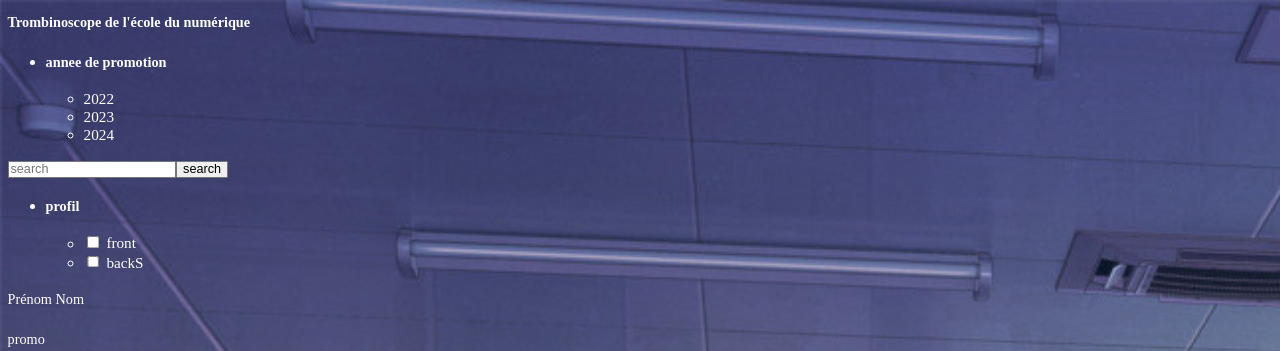
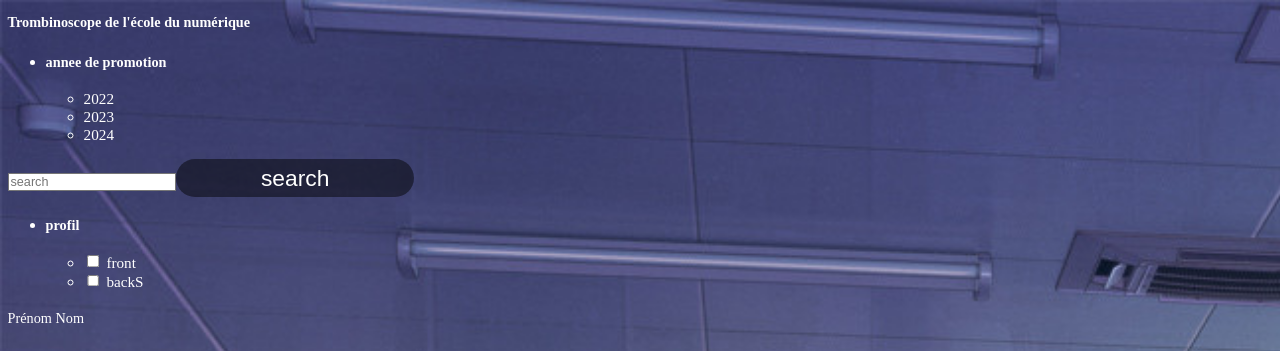
Before and after one commit to agustinZavalaAguilar/JsLovers---Trombinoscope, a PHP site: page /model.html in a window 1280 px wide. Shown: the top 351 px of the page. Run offline with PHP 8.4, Linux system fonts and the light colour scheme.

Commit message:
up button

```diff
--- a/css/style.css
+++ b/css/style.css
@@ -14,10 +14,26 @@ h1, h2, h3, h4 ,p{
     text-align: left; /* Aligner au gauche */
 }
 img{
-    width: 100px; /* Largeur de l'image */
-    height: 100px; /* hauteur de l'image */
+    width: 150px; /* Largeur de l'image */
+    padding: 73px;
+    height: 150px; /* hauteur de l'image */
     border-radius: 50%; /* arrondir de 50%*/
-    margin-bottom: 20px; /* mettre de l'espace en bas */
+    margin-bottom: 10px; /* mettre de l'espace en bas */
+
+}
+
+button {
+    height: 40px;
+    width: 250px;
+    font-size: 1.5rem;
+    cursor: pointer;
+    border: 0px;
+    background-color: rgba(0, 0, 0, 0.479);
+    position: relative;
+    transition: all .2s;
+    overflow: hidden;
+    color: #fff;
+    border-radius: 30px;
 }
                                                             /* Css avec class */
 .container{
@@ -39,6 +55,7 @@ img{
     text-align: center; /* Centrer le contenu horizontalement */
     border: 2px solid #ffffff; /* Bordure blanche */
 }
+
 #MyResearch{
     position: absolute;
     left: 300px;
```
